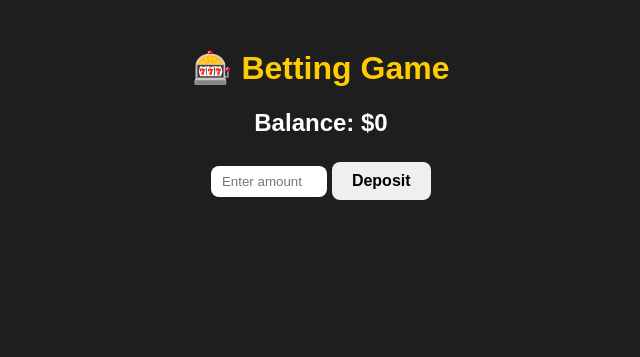
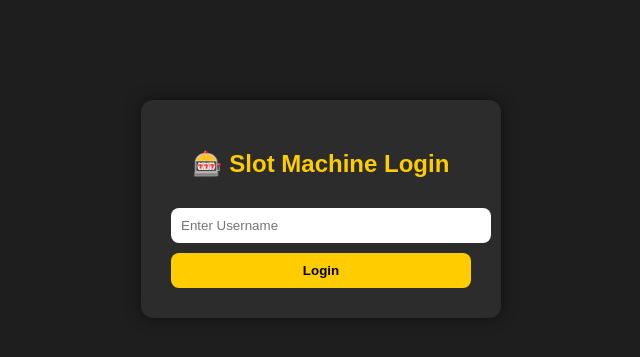
Before and after one commit to Krish4055/slot-machine-game, a Flask app: page / in a window 1280 px wide. Shown: the top 357 px of the page, without its empty margins (319-959 px from the left). Run offline with Flask 3, Linux system fonts and the light colour scheme.

Commit message:
Added login page, logout route, and fixed index.html

```diff
--- a/server.py
+++ b/server.py
@@ -1,34 +1,51 @@
-from flask import Flask, render_template, request, jsonify
+from flask import Flask, render_template, request, jsonify, session, redirect, url_for
 import random
+from models import create_or_get_user, update_balance, get_balance
 
 app = Flask(__name__)
-
-balance = 0
+app.secret_key = "supersecretkey"  # Needed for session
 
 @app.route('/')
 def index():
-    return render_template('index.html')
+    if "user_id" not in session:
+        return render_template('login.html')  # Show login page if not logged in
+    return render_template('index.html', username=session["username"], balance=get_balance(session["user_id"]))
+
+@app.route('/login', methods=['POST'])
+def login():
+    data = request.get_json()
+    username = data.get("username")
+    if not username:
+        return jsonify({"error": "Username required"})
+    user = create_or_get_user(username)
+    session["user_id"] = user["id"]
+    session["username"] = user["username"]
+    return jsonify({"message": "Login successful", "balance": user["balance"], "username": user["username"]})
 
 @app.route('/deposit', methods=['POST'])
 def deposit():
-    global balance
+    if "user_id" not in session:
+        return jsonify({"error": "Not logged in"})
     data = request.get_json()
     amount = int(data.get("amount", 0))
     if amount <= 0:
         return jsonify({"error": "Invalid deposit amount"})
-    balance += amount
-    return jsonify({"balance": balance})
+    new_balance = get_balance(session["user_id"]) + amount
+    update_balance(session["user_id"], new_balance)
+    return jsonify({"balance": new_balance})
 
 @app.route('/spin', methods=['POST'])
 def spin():
-    global balance
+    if "user_id" not in session:
+        return jsonify({"error": "Not logged in"})
     data = request.get_json()
     lines = int(data.get("lines", 1))
     bet = int(data.get("bet", 1))
     total_bet = lines * bet
-    if total_bet > balance:
+    current_balance = get_balance(session["user_id"])
+    if total_bet > current_balance:
         return {"error": "Insufficient balance"}
-    balance -= total_bet
+    new_balance = current_balance - total_bet
 
     symbols = ["A", "B", "C", "D"]
     PAYOUTS = {"A": 2, "B": 5, "C": 10, "D": 20}
@@ -42,14 +59,20 @@ def spin():
             winnings += bet * PAYOUTS[symbol]
             winning_lines.append(i + 1)
 
-    balance += winnings
+    new_balance += winnings
+    update_balance(session["user_id"], new_balance)
     return {
-        "balance": balance,
+        "balance": new_balance,
         "reels": reels,
         "winnings": winnings,
         "winning_lines": winning_lines
     }
 
+# LOGOUT ROUTE - SINGLE DEFINITION
+@app.route('/logout')
+def logout():
+    session.clear()
+    return redirect(url_for('index'))  # Redirect to login page
 
 if __name__ == "__main__":
     app.run(debug=True)
--- a/templates/index.html
+++ b/templates/index.html
@@ -2,69 +2,34 @@
 <html lang="en">
 <head>
     <meta charset="UTF-8">
-    <title>Betting Game</title>
+    <title>Slot Machine</title>
     <style>
-        body {
-            font-family: Arial, sans-serif;
-            text-align: center;
-            padding: 20px;
-            background: #1e1e1e;
-            color: #fff;
-        }
+        body { font-family: Arial, sans-serif; text-align: center; padding: 20px; background: #1e1e1e; color: #fff; }
         h1 { color: #ffcc00; }
-        #game-section {
-            display: none;
+        #top-bar { display: flex; justify-content: space-between; align-items: center; margin-bottom: 20px; }
+        #logout-btn { background: #ff4444; color: #fff; border: none; padding: 8px 16px; border-radius: 8px; cursor: pointer; }
+        #logout-btn:hover { background: #cc0000; }
+        #deposit-section, #game-section {
             margin-top: 20px;
             background: #2c2c2c;
             padding: 20px;
             border-radius: 12px;
             box-shadow: 0px 0px 10px rgba(0,0,0,0.5);
         }
-        input {
-            padding: 8px;
-            border: none;
-            border-radius: 8px;
-            width: 100px;
-            text-align: center;
-        }
-        label {
-            font-size: 1rem;
-            font-weight: bold;
-            margin-bottom: 5px;
-            display: block;
-        }
-        button {
-            padding: 10px 20px;
-            margin-top: 5px;
-            cursor: pointer;
-            border: none;
-            border-radius: 8px;
-            font-size: 1rem;
-            font-weight: bold;
-        }
-        #spin-button {
-            background: #ffcc00;
-            color: #000;
-            transition: all 0.2s ease;
-        }
-        #spin-button:hover {
-            background: #ffaa00;
-            box-shadow: 0 0 10px #ffcc00;
-        }
-        #total-bet {
-            font-size: 1rem;
-            margin-top: 10px;
-            color: #ccc;
-        }
-        pre {
-            font-size: 1.2rem;
-            color: #ffcc00;
-            font-weight: bold;
-        }
+        input { padding: 8px; border: none; border-radius: 8px; width: 200px; text-align: center; }
+        label { font-size: 1rem; font-weight: bold; margin-bottom: 5px; display: block; }
+        button { padding: 10px 20px; margin-top: 5px; cursor: pointer; border: none; border-radius: 8px; font-size: 1rem; font-weight: bold; }
+        #spin-button { background: #ffcc00; color: #000; transition: all 0.2s ease; }
+        #spin-button:hover { background: #ffaa00; box-shadow: 0 0 10px #ffcc00; }
+        #total-bet { font-size: 1rem; margin-top: 10px; color: #ccc; }
+        pre { font-size: 1.2rem; color: #ffcc00; font-weight: bold; }
     </style>
 </head>
 <body>
-    <h1>🎰 Betting Game</h1>
+    <div id="top-bar">
+        <h1>🎰 Slot Machine</h1>
+        <button id="logout-btn">Logout</button>
+    </div>
     <h2>Balance: $<span id="balance">0</span></h2>
 
     <div id="deposit-section">
@@ -90,6 +55,7 @@
         <div id="result" style="margin-top:20px;"></div>
     </div>
 
+
   <script>
     document.addEventListener("DOMContentLoaded", () => {
         const linesInput = document.getElementById("lines");
@@ -106,6 +72,7 @@
         betInput.addEventListener("input", updateTotalBet);
         updateTotalBet();
 
+        // Deposit
         document.getElementById("add-money").addEventListener("click", async () => {
             const amount = document.getElementById("deposit").value;
             if (!amount || amount <= 0) {
@@ -118,15 +85,11 @@
                 body: JSON.stringify({ amount })
             });
             const data = await response.json();
-                if (data.error) {
-                    alert(data.error);
-                    return;
-                }
+            if (data.error) { alert(data.error); return; }
             document.getElementById("balance").innerText = data.balance;
-                document.getElementById("deposit-section").style.display = "none";
-                document.getElementById("game-section").style.display = "block";
         });
 
+        // Spin
         document.getElementById("spin-button").addEventListener("click", async () => {
             const lines = document.getElementById("lines").value;
             const bet = document.getElementById("bet").value;
@@ -136,10 +99,7 @@
                 body: JSON.stringify({ lines, bet })
             });
             const data = await response.json();
-                if (data.error) {
-                    alert(data.error);
-                    return;
-                }
+            if (data.error) { alert(data.error); return; }
             document.getElementById("balance").innerText = data.balance;
             document.getElementById("result").innerHTML = `
                 <p>Reels:</p>
@@ -148,6 +108,13 @@
                 <p>Winning Lines: ${data.winning_lines.join(", ") || "None"}</p>
             `;
         });
+
+        // Logout
+        document.getElementById("logout-btn").addEventListener("click", async () => {
+            if (!confirm("Are you sure you want to log out?")) return;
+            await fetch("/logout");
+            window.location.href = "/";
+        });
     });
 </script>
 </body>
--- /dev/null
+++ b/templates/login.html
@@ -0,0 +1,35 @@
+<!DOCTYPE html>
+<html>
+<head>
+    <title>Login - Slot Machine</title>
+    <style>
+        body { font-family: Arial, sans-serif; background: #1e1e1e; color: #fff; text-align: center; }
+        .container { margin-top: 100px; background: #2c2c2c; padding: 30px; border-radius: 12px; width: 300px; margin-left: auto; margin-right: auto; box-shadow: 0 0 15px rgba(0,0,0,0.5); }
+        h2 { color: #ffcc00; }
+        input { padding: 10px; margin: 10px 0; border: none; border-radius: 8px; width: 100%; }
+        button { background: #ffcc00; color: #000; border: none; padding: 10px; width: 100%; border-radius: 8px; cursor: pointer; font-weight: bold; }
+        button:hover { background: #ffaa00; }
+    </style>
+</head>
+<body>
+    <div class="container">
+        <h2>🎰 Slot Machine Login</h2>
+        <input type="text" id="username" placeholder="Enter Username">
+        <button onclick="login()">Login</button>
+    </div>
+    <script>
+        async function login() {
+            const username = document.getElementById("username").value;
+            if (!username) { alert("Enter a username"); return; }
+            const response = await fetch("/login", {
+                method: "POST",
+                headers: { "Content-Type": "application/json" },
+                body: JSON.stringify({ username })
+            });
+            const data = await response.json();
+            if (data.error) { alert(data.error); return; }
+            window.location.href = "/";
+        }
+    </script>
+</body>
+</html>
```
Also changed, not shown: init_db.py (added, +14 -0 lines), models.py (added, +30 -0 lines). Lines whose indentation alone changed are shown as unchanged.
